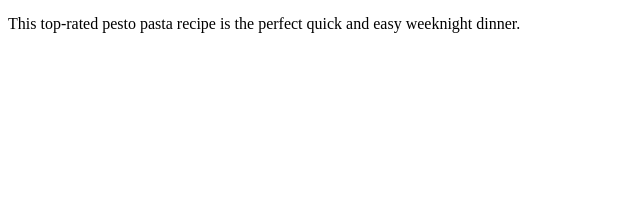
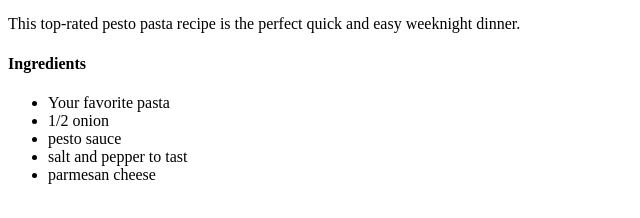
Before and after one commit to tsbarrett89/odin-recipes, a plain HTML site: page recipes/pesto-pasta.html in a window 1280 px wide. Shown: the part 428-646 px from the top of the page, without its empty margins (0-640 px from the left). Drawn offline with Linux system fonts and the light colour scheme.

Commit message:
add ingredients header and unordered list

```diff
--- a/recipes/pesto-pasta.html
+++ b/recipes/pesto-pasta.html
@@ -10,5 +10,14 @@
         <img src="https://imagesvc.meredithcorp.io/v3/mm/image?url=https%3A%2F%2Fpublic-assets.meredithcorp.io%2F4a6356cf23f3b949473f257c6e6bdb69%2F1645500301pesto%2520pasta.jpg&q=60&c=sc&orient=true&poi=auto&h=512" alt="Pesto Pasta" height="300" width="300" />
         <h3>Pesto Pasta</h3>
         <p>This top-rated pesto pasta recipe is the perfect quick and easy weeknight dinner.</p>
+
+        <h4>Ingredients</h4>
+        <ul>
+            <li>Your favorite pasta</li>
+            <li>1/2 onion</li>
+            <li>pesto sauce</li>
+            <li>salt and pepper to tast</li>
+            <li>parmesan cheese</li>
+        </ul>
 </body>
 </html>
```
